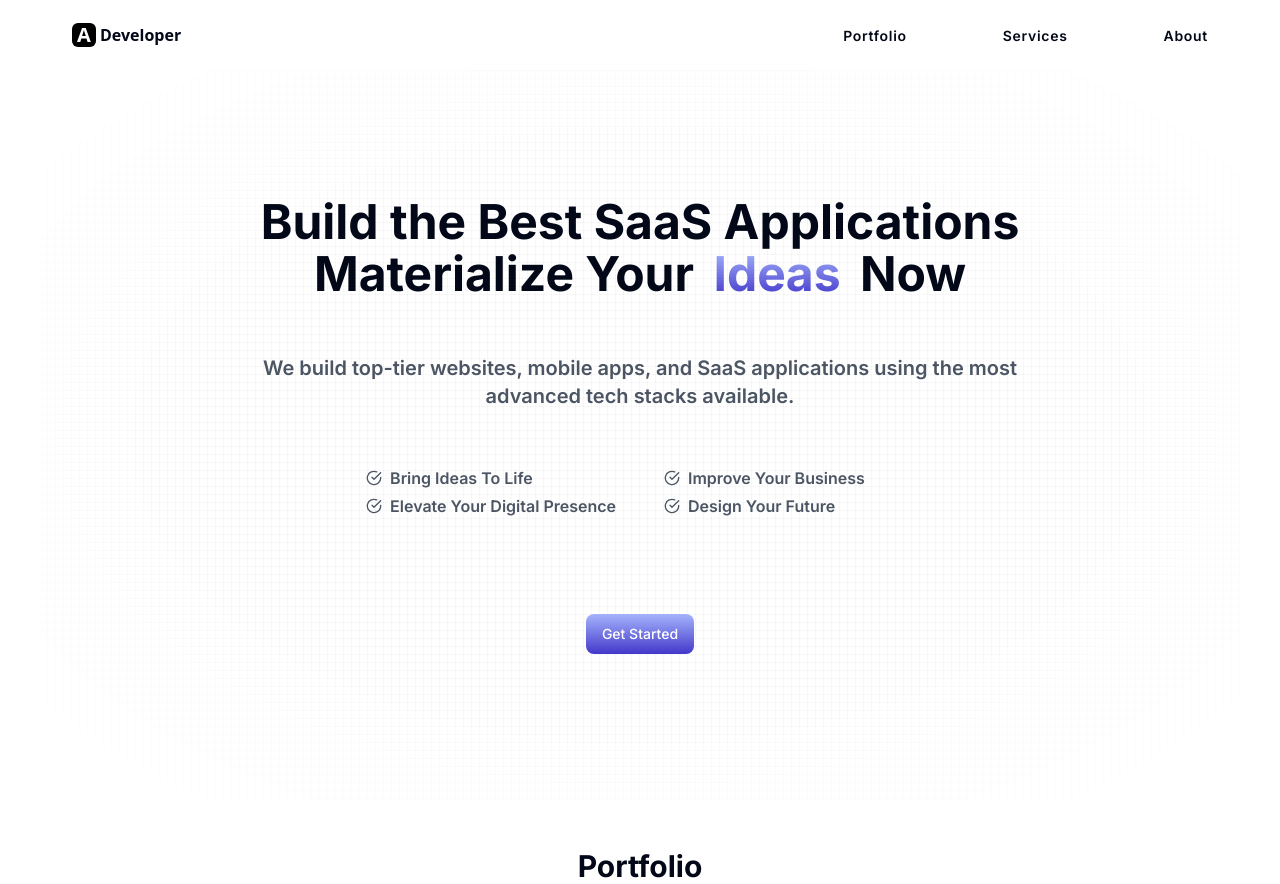
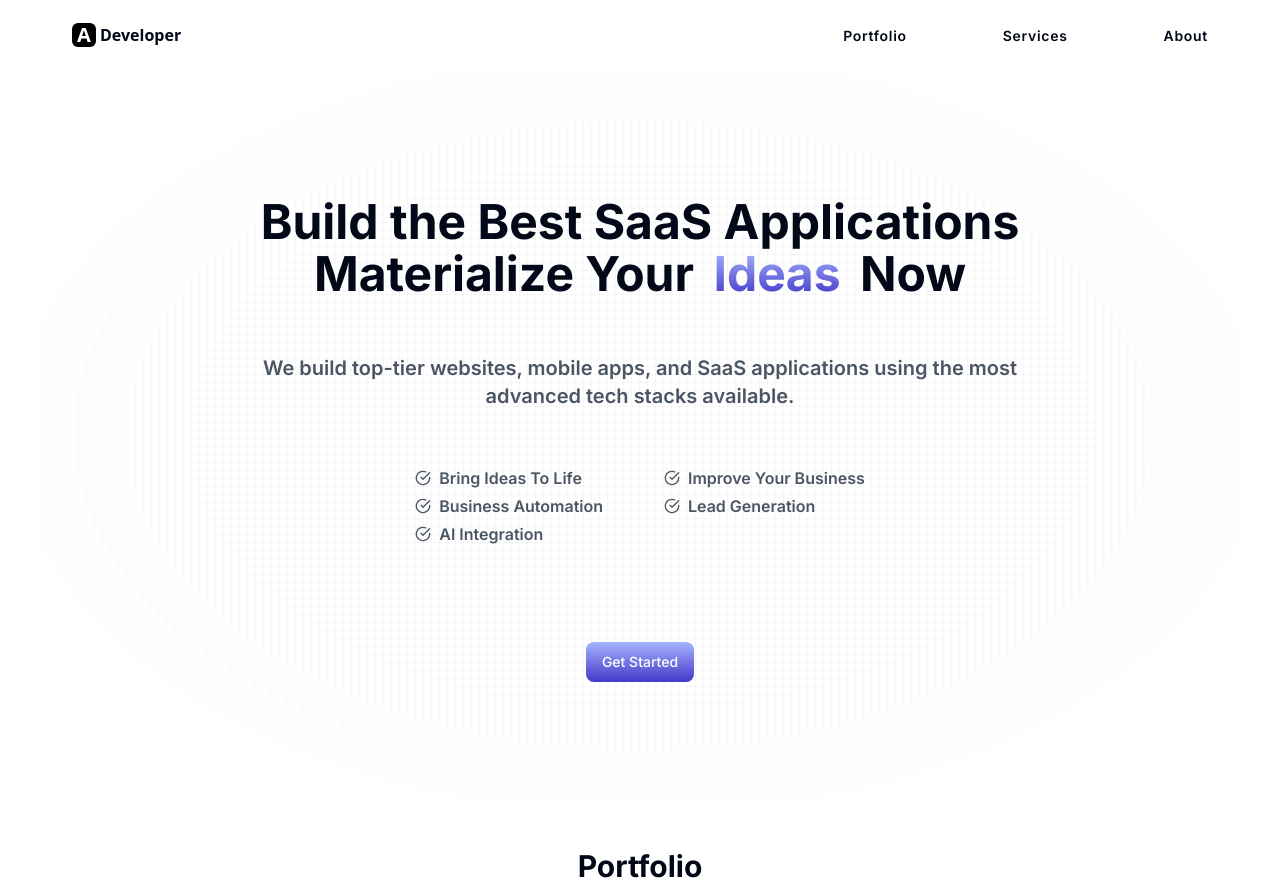
Before and after one commit to ammar-1990/ammar-website, a Next.js app: page / in a window 1280 px wide. Built offline with nearby package versions, Linux system fonts and the light colour scheme.

Commit message:
bullet points

```diff
--- a/app/(main)/page.tsx
+++ b/app/(main)/page.tsx
@@ -23,8 +23,9 @@ const MainSection = () => {
   const bulletPoints = [
     "Bring Ideas To Life",
     "Improve  Your Business",
-    "Elevate Your Digital Presence",
-    "Design Your Future",
+    "Business Automation",
+    "Lead Generation",
+    "AI Integration"
   ];
   return (
     <section className="con relative   min-h-[calc(100vh-70px)]">
```
